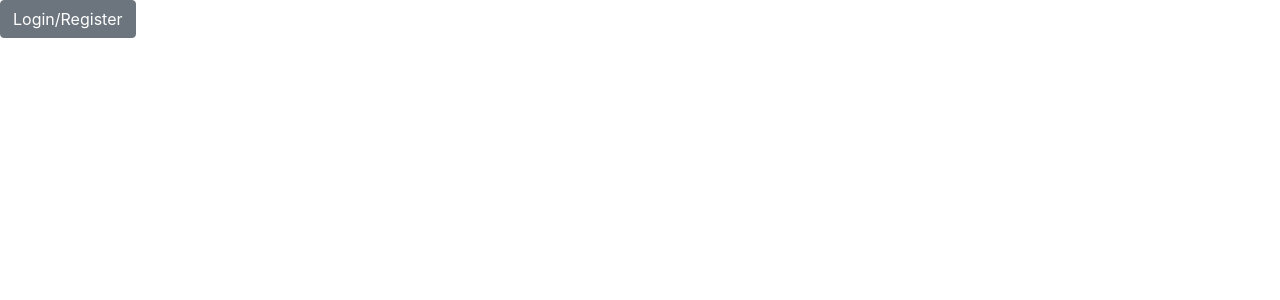
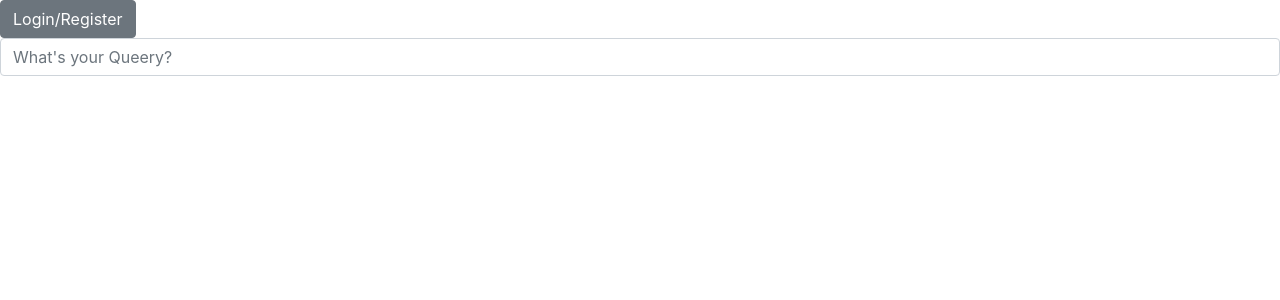
Before and after one commit to rachyoder/queery-ui, a React (Create React App) app: page / in a window 1280 px wide. Shown: the top 300 px of the page. Built offline with nearby package versions, Linux system fonts and the light colour scheme.

Commit message:
live searching available, need to show results

```diff
--- a/src/App.js
+++ b/src/App.js
@@ -1,7 +1,12 @@
 import React from 'react';
-import LoginRegister from './components/LoginRegister';
+import LoginRegister from './components/auth/LoginRegister';
+import SearchBar from './components/SearchBar';
 import 'bootstrap/dist/css/bootstrap.css';
 import 'bootstrap/dist/js/bootstrap';
+import { Button, Row, Container } from 'reactstrap';
+import API_Calls from './components/utilities/Axios';
+import Cookie from 'js-cookie';
+
 
 export default class App extends React.Component {
 	constructor(props) {
@@ -10,17 +15,39 @@ export default class App extends React.Component {
 			token: '',
 		}
 		this.grabToken = this.grabToken.bind(this);
+		this.logout = this.logout.bind(this);
 	}
 
 	grabToken(token) {
 		this.setState({ token: token });
 	}
 
+	// Sends GET request to revoke token
+	logout(token) {
+		API_Calls.__get('/logout', token)
+			.then(res => {
+				this.grabToken('');
+				Cookie.remove('token');
+			})
+	}
+
 	render() {
 		return (
 			<React.Fragment>
-        <LoginRegister grabToken={this.grabToken} />
+				<Container fluid={true}>
+
+					<Row>
+						{this.state.token ?
+							(
+								<Button onClick={this.logout} >Logout</Button>
+							) : (
+								<LoginRegister grabToken={this.grabToken} token={this.state.token} />
+							)}
+					</Row>
+					<SearchBar />
+				</Container>
 			</React.Fragment>
+
 		);
 	}
 }
--- /dev/null
+++ b/src/components/SearchBar.js
@@ -0,0 +1,34 @@
+import React, { Component } from 'react';
+import { Input, Row } from 'reactstrap';
+import API_Calls from './utilities/Axios';
+
+class SearchBar extends Component {
+    constructor(props) {
+        super(props);
+        this.handleChange = this.handleChange.bind(this);
+        this.state = {
+            search: '',
+        }
+    }
+
+    handleChange(event) {
+        this.setState({ [event.target.name]: event.target.value });
+        let $value = { title: event.target.value };
+        API_Calls.__post($value, '/titlesearch', '')
+            .then(res => {
+                this.setState({ results: res.data });
+            })
+    }
+
+    render() {
+        return (
+            <React.Fragment>
+                <Row>
+                    <Input type='text' name='search' id='search-field' placeholder="What's your Queery?" onChange={this.handleChange} value={this.state.search} />
+                </Row>
+            </React.Fragment>
+        );
+    }
+}
+
+export default SearchBar;
--- a/src/components/LoginForm.js
+++ b/src/components/auth/LoginForm.js
@@ -11,6 +11,7 @@ class LoginForm extends Component {
         this.handleChange = this.handleChange.bind(this);
     }
 
+    // Saves input values in state and passes along for form submission
     handleChange(event) {
         this.setState({ [event.target.name]: event.target.value });
         this.props.pullState(event.target.name, event.target.value);
--- a/src/components/RegisterForm.js
+++ b/src/components/auth/RegisterForm.js
@@ -13,6 +13,7 @@ class RegisterForm extends Component {
         this.handleChange =this.handleChange.bind(this);
     }
 
+    // Saves input values in state and passes along for form submission
     handleChange(event) {
         this.setState({ [event.target.name]: event.target.value });
         this.props.pullState(event.target.name, event.target.value);
```
Also changed, not shown: src/components/SearchResults.js (added, +13 -0 lines), src/components/auth/LoginRegister.js (renamed from src/components/LoginRegister.js, +8 -7 lines), src/components/utilities/Axios.js (renamed from src/utilities/Axios.js). Lines whose indentation alone changed are shown as unchanged.
